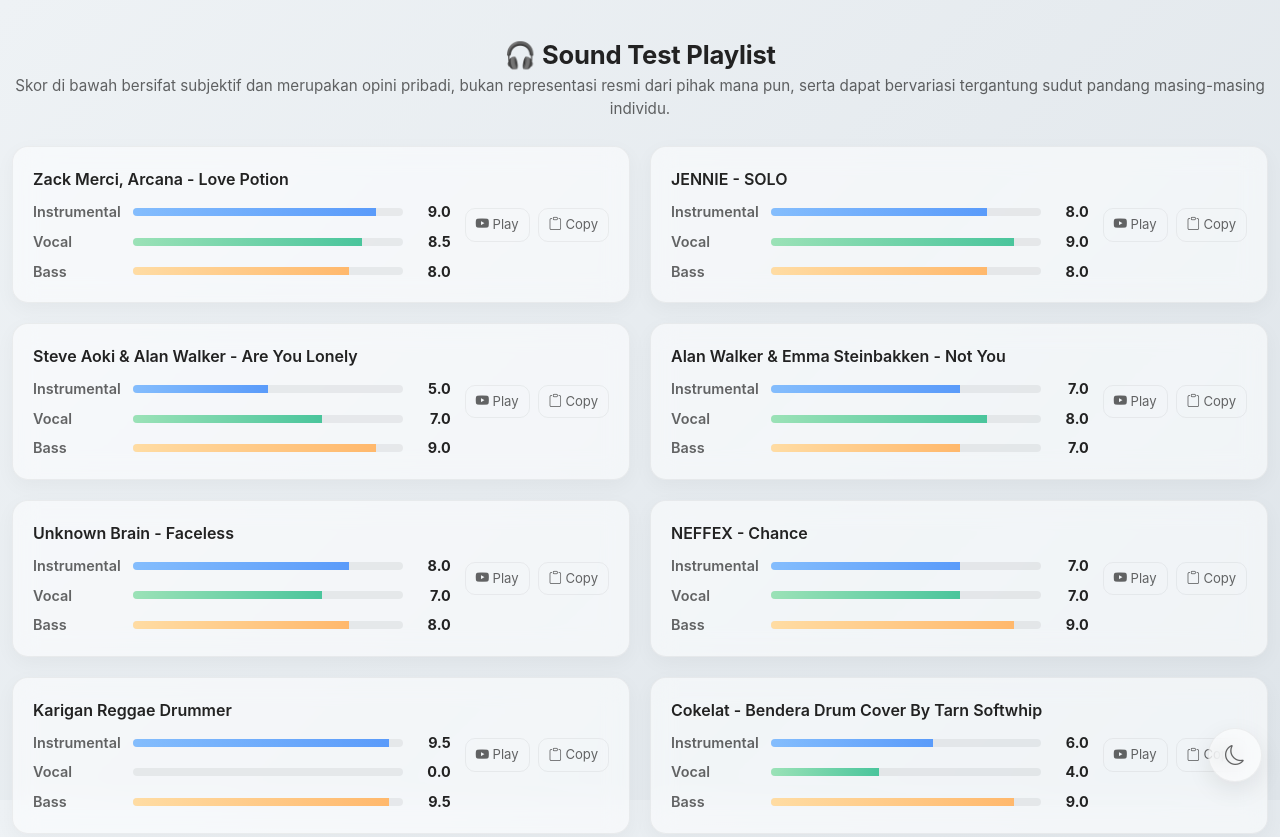
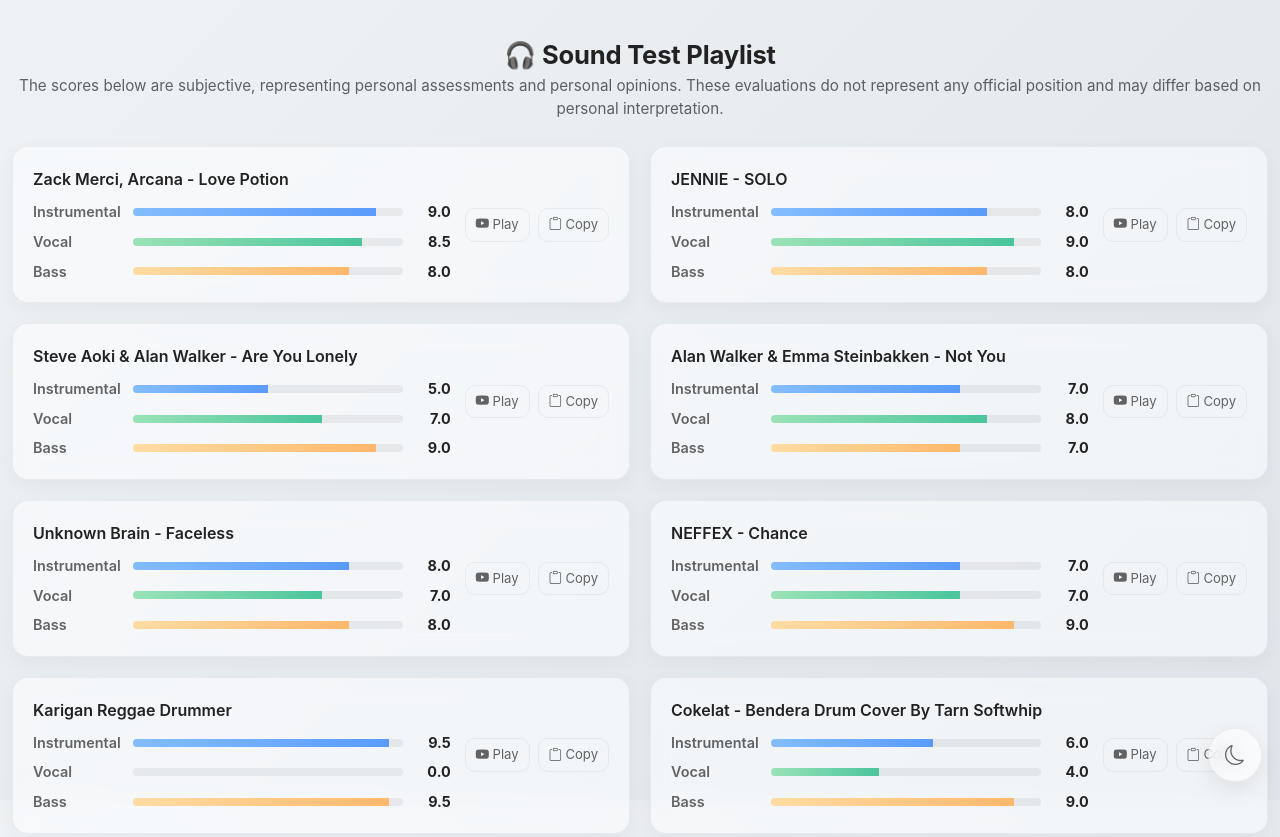
Before and after one commit to itsanewdawnnn/sound-test-playlist, a plain HTML site: page index.html in a window 1280 px wide. Shown: the top 837 px of the page. Drawn offline with nearby package versions, Linux system fonts and the light colour scheme.

Commit message:
Update index.html

```diff
--- a/index.html
+++ b/index.html
@@ -17,8 +17,7 @@
     <div class="header">
       <h1>🎧 Sound Test Playlist</h1>
       <div class="sub">
-        Skor di bawah bersifat subjektif dan merupakan opini pribadi, bukan representasi resmi dari pihak mana pun,
-        serta dapat bervariasi tergantung sudut pandang masing-masing individu.
+        The scores below are subjective, representing personal assessments and personal opinions. These evaluations do not represent any official position and may differ based on personal interpretation.
       </div>
     </div>
 
```
